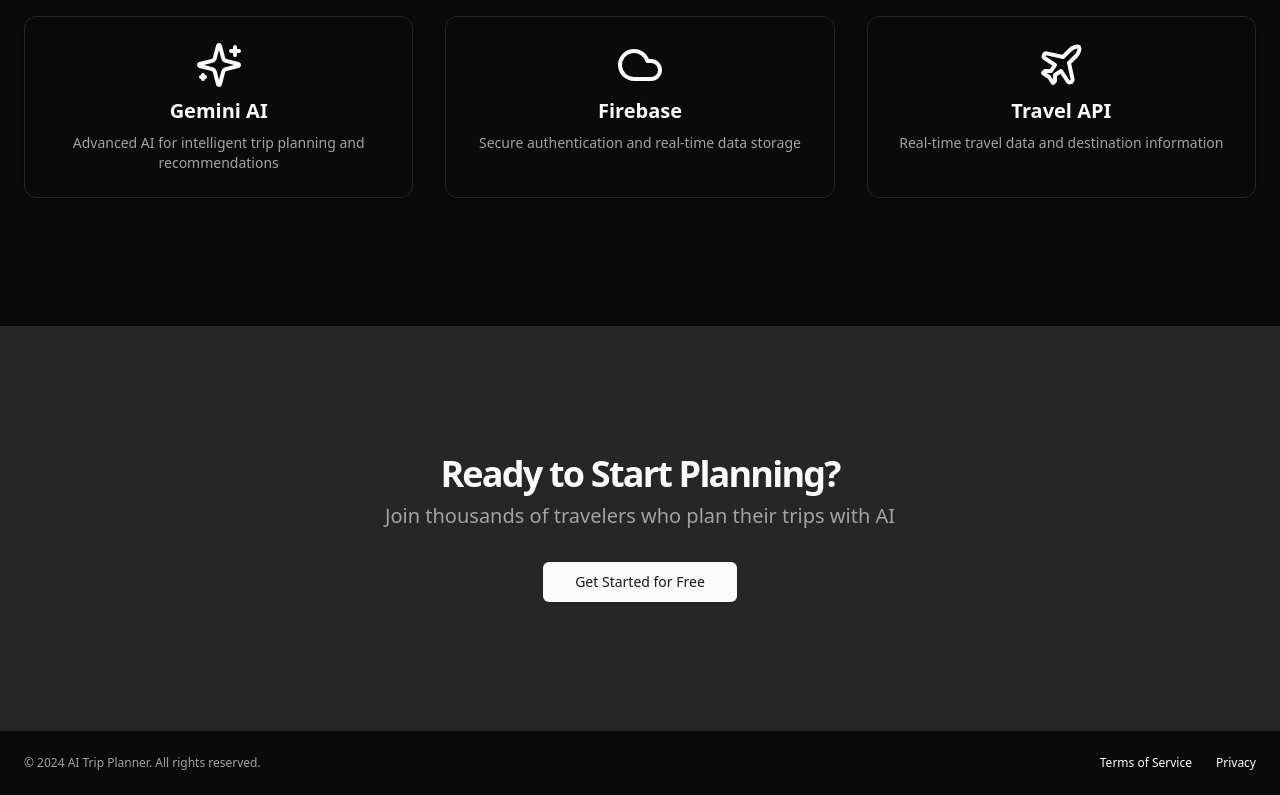
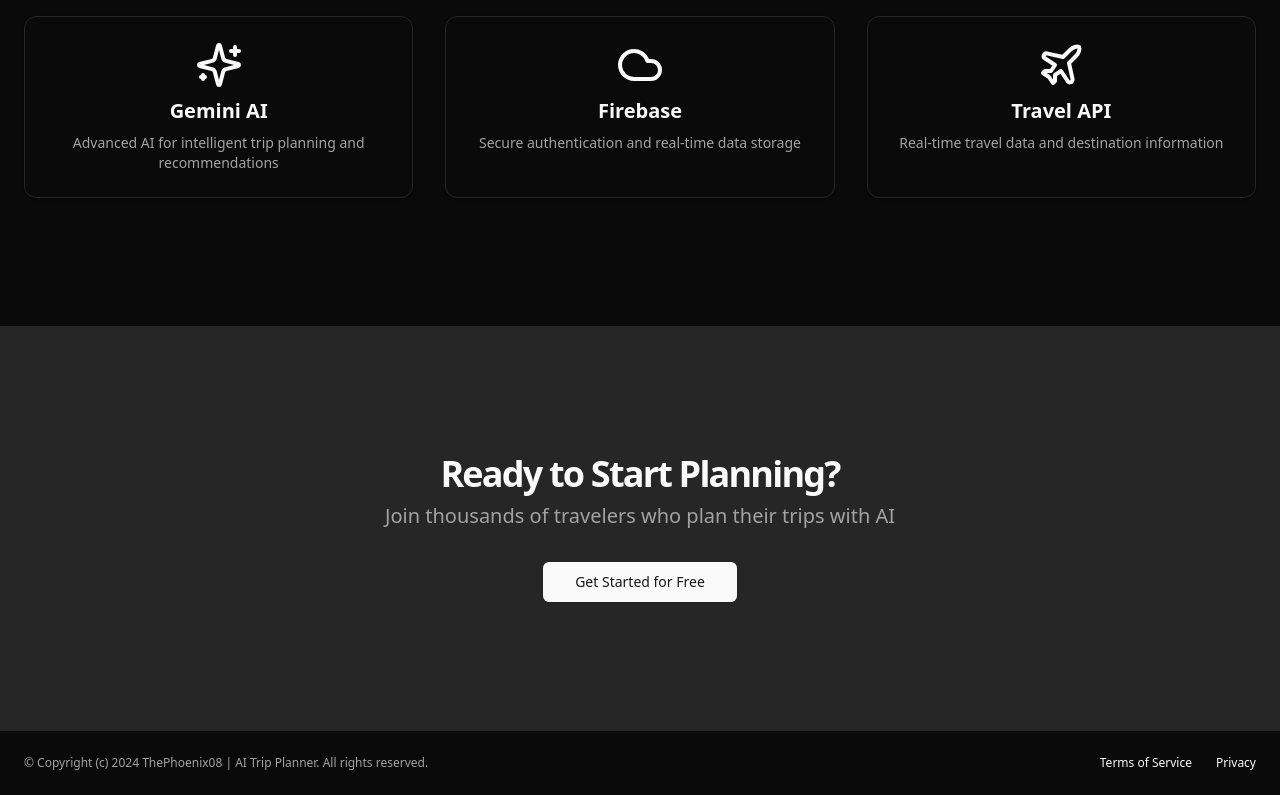
Before and after one commit to ThePhoenix08/ai-trip-planner-2, a React (Vite) app: page / in a window 1280 px wide. Shown: the part 4812-5607 px from the top of the page. Built offline with nearby package versions, Linux system fonts and the light colour scheme; no server answers.

Commit message:
final commit 2

```diff
--- a/src/components/pages/Home.tsx
+++ b/src/components/pages/Home.tsx
@@ -201,7 +201,9 @@ export default function Home() {
         </section>
       </main>
       <footer className="flex flex-col gap-2 sm:flex-row py-6 w-full shrink-0 items-center px-4 md:px-6 border-t">
-        <p className="text-xs text-muted-foreground">© 2024 AI Trip Planner. All rights reserved.</p>
+        <p className="text-xs text-muted-foreground">
+          © Copyright (c) 2024 ThePhoenix08 | AI Trip Planner. All rights reserved.
+        </p>
         <nav className="sm:ml-auto flex gap-4 sm:gap-6">
           <Link to="#">
             <div className="text-xs hover:underline underline-offset-4">Terms of Service</div>
```
Also changed, not shown: 2 other files (tests, documents, lock files or other folders).
